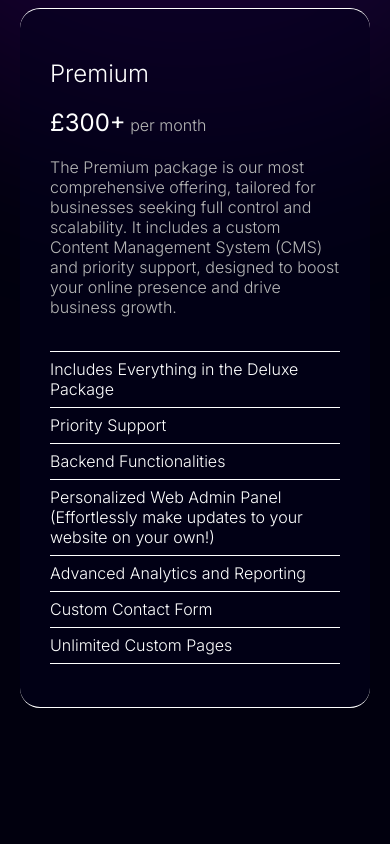
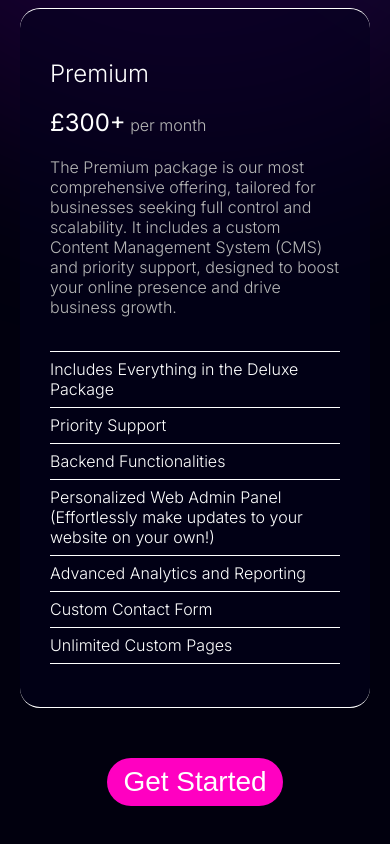
Before and after one commit to T2Bone2006/EDNTECH, a Next.js app: page / in a window 390 px wide. Shown: the part 4658-5502 px from the top of the page. Built offline with nearby package versions, Linux system fonts and the light colour scheme.

Commit message:
done done

```diff
--- a/sections/Offers/Offers.module.scss
+++ b/sections/Offers/Offers.module.scss
@@ -4,6 +4,10 @@
 .offerSection{
     position: relative;
     background-color: $deep-blue;
+    margin-bottom: 180px;
+    @media(max-width: 1024px){
+        margin-bottom: 0;
+    }
     .offerTop,.offerBottom{
         // display: block;
         overflow: auto;
--- a/sections/pricing/Pricing.module.scss
+++ b/sections/pricing/Pricing.module.scss
@@ -60,6 +60,19 @@
     flex-direction: column;
     // flex-wrap: wrap;
     justify-content: space-evenly;
+    align-items: center;
+    .button{
+        display: flex;
+        align-items: center;
+        justify-content: center;
+        padding:  8px 16px;
+        border: none;
+        color: white;
+        font-size: 28px;
+        background-color: $pink;
+        width: fit-content;
+        border-radius: 25px;
+    }
     .title{
         width: 100%;
         text-align: center;
--- a/sections/pricing/Pricing.tsx
+++ b/sections/pricing/Pricing.tsx
@@ -38,6 +38,7 @@ const Pricing = () => {
             <PricingItem key={index} {...item} />
           )}
       </div>
+      <button className={styles.button}>Get Started</button>
     </section>
   )
 }
```
